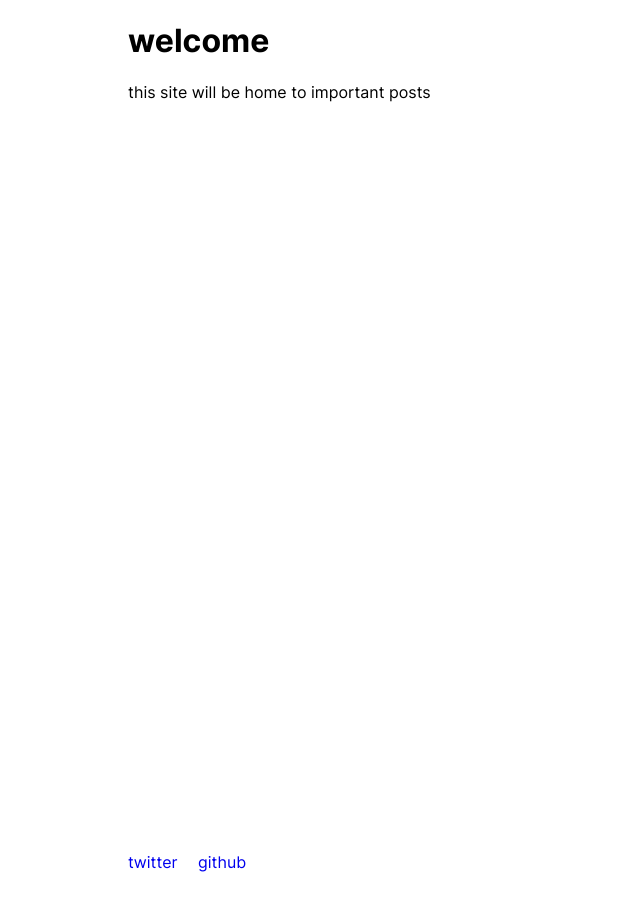
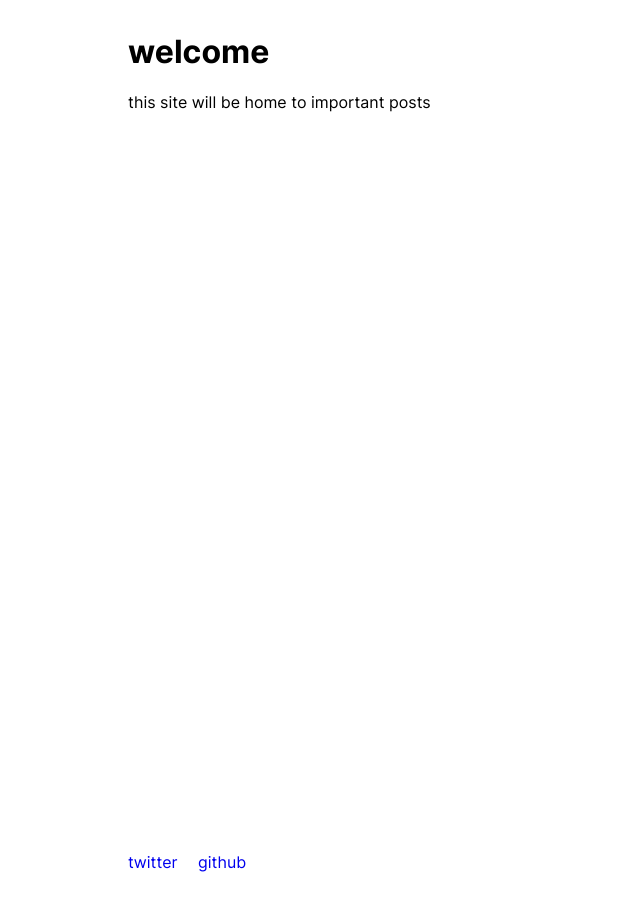
Before and after one commit to cosmicoptima/cosmicoptima.github.io, a Jekyll site: the page built from index.md, in a window 1280 px wide. Shown: the whole page, without its empty margins (0-640 px from the left). Built offline with Jekyll 4.4.1, drawn with Linux system fonts in a browser that asks for light colours.

Commit message:
Larger margin from top

```diff
--- a/_sass/main.scss
+++ b/_sass/main.scss
@@ -8,9 +8,15 @@ body {
   color: #000;
   font-family: Inter;
 
-  margin: 0 auto;
+  margin: 2em auto 0;
   width: 80%;
 }
+
+// @media (min-height: 600px) {
+//   body {
+//     margin-top: 2em;
+//   }
+// }
 
 a {
   text-decoration: none;
```
